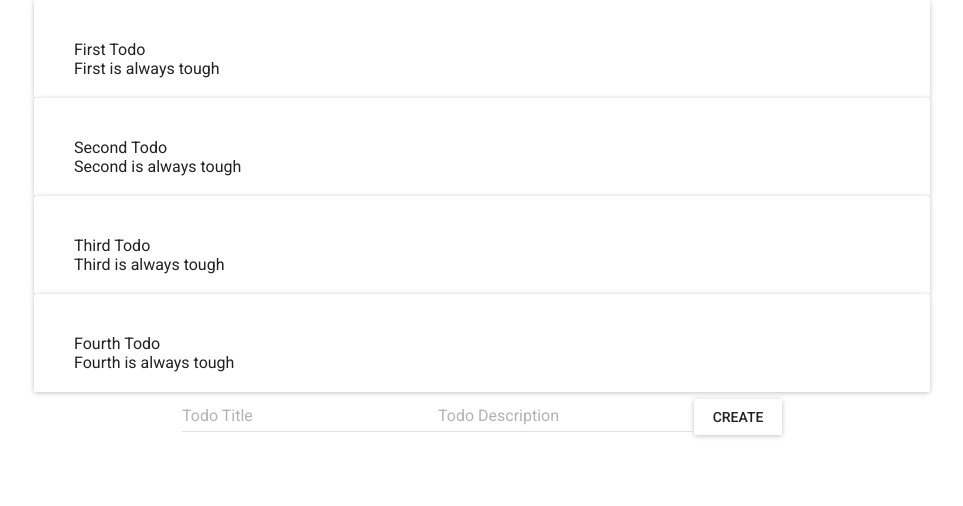
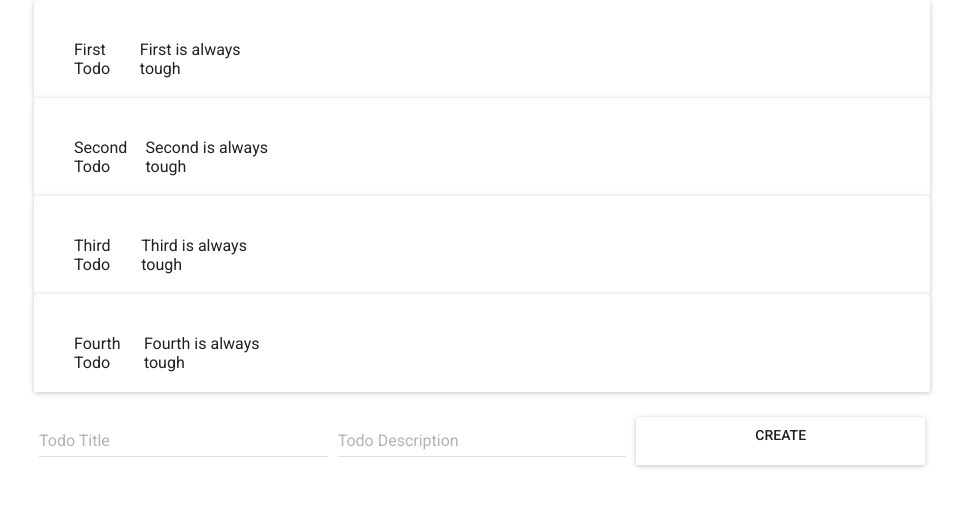
Before and after one commit to nomanHasan/todoapp-react, a React (Create React App) app: page / in a window 1280 px wide. Shown: the top 506 px of the page, without its empty margins (158-1121 px from the left). Built offline with nearby package versions, Linux system fonts and the light colour scheme; no server answers.

Commit message:
Axios Added to the project

```diff
--- a/package.json
+++ b/package.json
@@ -3,6 +3,7 @@
   "version": "0.1.0",
   "private": true,
   "dependencies": {
+    "axios": "^0.16.2",
     "material-ui": "^0.19.4",
     "react": "^16.0.0",
     "react-dom": "^16.0.0",
--- a/src/components/todo/todoList.css
+++ b/src/components/todo/todoList.css
@@ -0,0 +1,18 @@
+.new-todo{
+    padding: 20px;
+    display: flex;
+    flex-direction: row;
+    justify-content: flex-start;
+    flex-direction: space-around;
+
+    width: 70%;
+    margin-left: auto;
+    margin-right: auto;
+
+}
+
+
+.new-todo>div{
+    flex: 1;
+    margin: 5px;
+}
--- a/src/components/todo/todoList.js
+++ b/src/components/todo/todoList.js
@@ -6,6 +6,11 @@ import RaisedButton from 'material-ui/RaisedButton';
 import TextField from 'material-ui/TextField';
 
 import List from 'material-ui/List/List';
+
+import './todoList.css'
+
+import axios from 'axios';
+
 
 class TodoList extends React.Component {
     constructor(props) {
@@ -28,21 +33,37 @@ class TodoList extends React.Component {
             ]
         }
     }
+
+    componentDidMount() {
+        axios.get('http://localhost:3000/api/todos')
+        .then(res => {
+            console.log(res)
+            console.log(res.data)
+            this.setState({
+                todos: res.data.data.docs
+            })
+        })
+    }
+
     render() {
 
         let todoItems = this
             .state
             .todos
             .map(todo => {
-                return <TodoListItem todo={todo}/>
+                return <TodoListItem todo={todo} />
             })
 
         return <div className="todo-list">
             {todoItems}
-            <TextField hintText="Todo Title"/>
-            <TextField hintText="Todo Description"/>
 
-            <RaisedButton label="Create"/>
+            <div className="new-todo">
+
+                <TextField hintText="Todo Title" />
+                <TextField hintText="Todo Description" />
+
+                <RaisedButton label="Create" />
+            </div>
 
         </div>
     }
--- a/src/components/todo/todoListItem.css
+++ b/src/components/todo/todoListItem.css
@@ -10,8 +10,11 @@
 
 
 .list-item>div{
-    flex:1;
-    display: block;
+    flex: 1;
+    display: flex;
+    flex-direction: row;
+    justify-content: space-between;
+    max-width: 200px;
     padding: 20px;
     margin: 20px;
     text-align: left;
```
Also changed, not shown: 1 other file (tests, documents, lock files or other folders).
